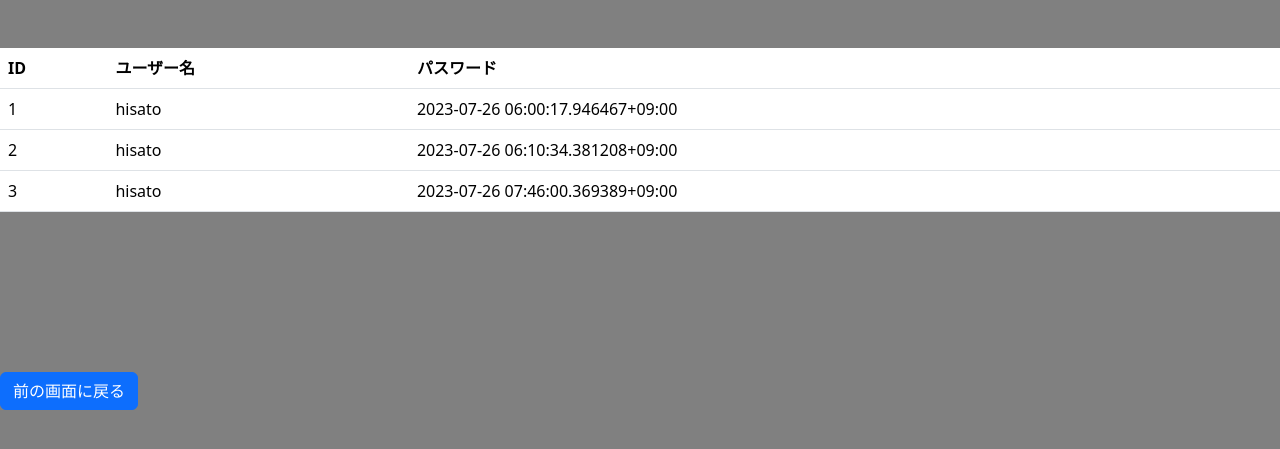
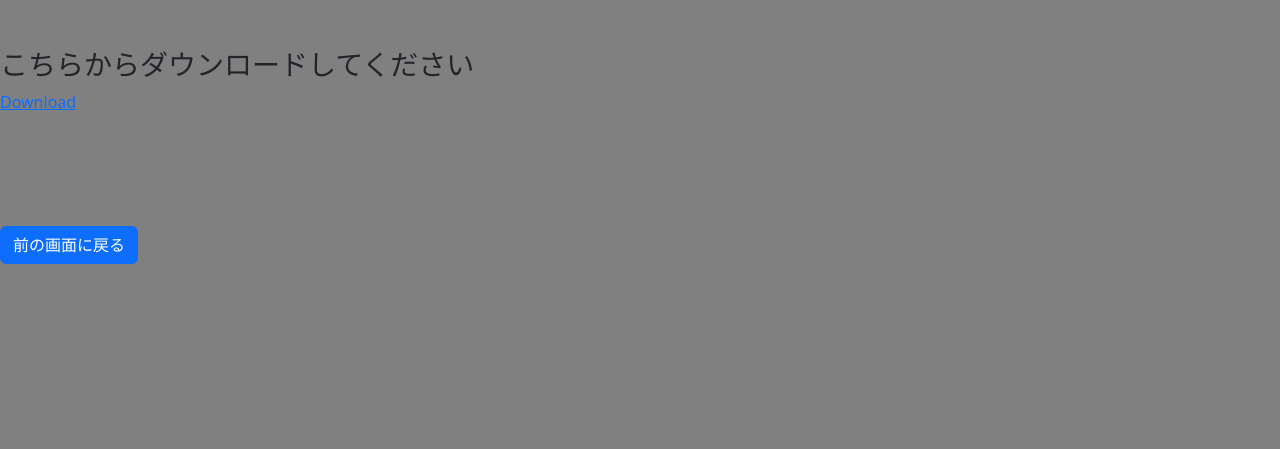
Before and after one commit to gp-morishita/gp-attendance-management-system, a Flask app: page /export_to_csv in a window 1280 px wide. Shown: the part 56-505 px from the top of the page. Run offline with Flask 3, Linux system fonts and the light colour scheme; a user stored in the database is signed in; data comes from the database, SQL or seed files in the repository; both versions use the stored data as it was after the commit; some libraries are stand-ins or nearby versions.

Commit message:
ほぼ完成

```diff
--- /dev/null
+++ b/etc/export_attendance.csv
@@ -0,0 +1,3 @@
+1, hisato, 2023-07-26 06:00:17.946467+09:00, 2023-07-26 06:00:25.194138+09:00
+2, hisato, 2023-07-26 06:10:34.381208+09:00, 2023-07-26 06:10:42.783289+09:00
+3, hisato, 2023-07-26 07:46:00.369389+09:00, 2023-07-26 07:46:03.324183+09:00
--- a/main.py
+++ b/main.py
@@ -10,7 +10,7 @@ import sqlite3
 import datetime
 import pytz
 from datetime import timedelta
-from flask import Flask, render_template, request, url_for, redirect, session, flash, abort
+from flask import Flask, render_template, request, url_for, redirect, session, flash, send_file
 from flask_paginate import Pagination, get_page_parameter
 
 
@@ -19,6 +19,9 @@ from flask_paginate import Pagination, get_page_parameter
 #管理者用パスワードを宣言する
 ADMIN_PASSWORD = "secret"
 
+#ダウンロードファイルのパスを宣言する
+DOWNLOAD_PATH = "etc/export_attendance.csv"
+
 
 
 
@@ -26,7 +29,7 @@ ADMIN_PASSWORD = "secret"
 app = flask.Flask(__name__, static_folder="static", template_folder="templates")
 
 #セッションキーを設定する
-app.config["SECRET_KEY"] = "python_flask_chatbot__session_secret_key"
+app.config["SECRET_KEY"] = "python-flask-application__session-secret-key"
 
 
 
@@ -128,9 +131,9 @@ def about():
 
 
 
-#「signup」のURLエンドポイントを定義する
-@app.route("/signup", methods=["GET", "POST"])
-def signup():
+#「signin」のURLエンドポイントを定義する
+@app.route("/signin", methods=["GET", "POST"])
+def signin():
 
     if request.method == "POST":
 
@@ -153,7 +156,7 @@ def signup():
               cur.close()
               conn.close()
 
-              return render_template("signup.html")
+              return render_template("signin.html")
 
 
        sql2 = """INSERT INTO users(usr_nm, psswrd) VALUES (?,?);"""
@@ -174,7 +177,7 @@ def signup():
     else:
 
 
-       return render_template("signup.html")
+       return render_template("signin.html")
 
 
 
@@ -342,7 +345,7 @@ def show_attendance():
 
 
        sql1 = """CREATE TABLE IF NOT EXISTS attendance (id INTEGER NOT NULL PRIMARY KEY AUTOINCREMENT,
-                                                        usr_nm TEXT NOT NULL, bgn_dttm, end_dttm);"""
+                                                        usr_nm TEXT NOT NULL, bgn_dttm TEXT NOT NULL, end_dttm TEXT NOT NULL);"""
        cur.execute(sql1)
        conn.commit()
 
@@ -374,6 +377,7 @@ def show_attendance():
 @app.route("/export_to_csv", methods=["GET"])
 def export_to_csv():
     itms = []
+    spr_itms = []
 
 
     if request.method == "GET":
@@ -398,35 +402,54 @@ def export_to_csv():
             return redirect(url_for("index"))
 
 
-       conn = sqlite3.connect("app_tmm.db")
-       cur  = conn.cursor()
+    try:
+        os.remove(DOWNLOAD_PATH)
+    except FileNotFoundError:
+        pass
 
 
-       sql1 = """CREATE TABLE IF NOT EXISTS attendance (id INTEGER NOT NULL PRIMARY KEY AUTOINCREMENT,
-                                                        usr_nm TEXT NOT NULL, bgn_dttm TEXT, end_dttm TEXT);"""
-       cur.execute(sql1)
-       conn.commit()
+    conn = sqlite3.connect("app_tmm.db")
+    cur  = conn.cursor()
 
 
-       sql2 = """SELECT * FROM attendance;"""
-       cur.execute(sql2)
+    sql1 = """CREATE TABLE IF NOT EXISTS attendance (id INTEGER NOT NULL PRIMARY KEY AUTOINCREMENT,
+                                                     usr_nm TEXT NOT NULL, bgn_dttm TEXT NOT NULL, end_dttm TEXT NOT NULL);"""
+    cur.execute(sql1)
+    conn.commit()
 
 
-       for row in cur.fetchall():
-           itms.append(row)
+    sql2 = """SELECT * FROM attendance;"""
+    cur.execute(sql2)
 
 
-       cur.close()
-       conn.close()
+    for row in cur.fetchall():
+        buf = str(row[0]) + ", " + row[1] + ", " + row[2] + ", " + row[3] +"\n"
+        spr_itms.append(buf)
 
 
-       per_pg = 8
-       pg     = request.args.get(get_page_parameter(), type=int, default=1)
-       pg_dat = itms[(pg - 1) * per_pg: pg * per_pg]
-       pgntn  = Pagination(page=pg, total=len(itms), per_page=per_pg, css_framework="bootstrap4")
+    cur.close()
+    conn.close()
 
 
-       return render_template("export_to_csv.html", pagination=pgntn, page_data=pg_dat)
+    print(spr_itms)
+
+    fl = open(DOWNLOAD_PATH, "x", encoding="UTF-8")
+
+    fl.writelines(spr_itms)
+
+    fl.close()
+
+
+    return render_template("export_to_csv.html")
+
+
+
+
+#「download」のURLエンドポイントを定義する
+@app.route("/download", methods=["GET"])
+def download():
+
+    return send_file(DOWNLOAD_PATH, as_attachment=True)
 
 
 
@@ -434,7 +457,8 @@ def export_to_csv():
 #「prompt」のURLエンドポイントを定義する
 @app.route("/prompt", methods=["GET", "POST"])
 def prompt():
-    itms = []
+    itms   = []
+    row_id = -1
 
 
     if request.method == "GET":
@@ -462,6 +486,7 @@ def prompt():
 
             return redirect(url_for("index"))
 
+
     conn = sqlite3.connect("app_tmm.db")
     cur  = conn.cursor()
 
@@ -471,40 +496,78 @@ def prompt():
     cur.execute(sql1)
     conn.commit()
 
-    if   request.form["syutaikin"] == "出勤":
-         flash("出勤時刻を記録しました")
 
-         sql2 = """INSERT INTO attendance (usr_nm, bgn_dttm) VALUES (?, ?);"""
-         crrnt_tm_in_asa_tky = datetime.datetime.now(pytz.timezone("Asia/Tokyo"))
-         cur.execute(sql2, (session["user_name"], crrnt_tm_in_asa_tky))
-         conn.commit()
+    if   request.form["attendance"] == "出勤":
 
-         print(session["user_name"])
-         print(crrnt_tm_in_asa_tky)
+         sql2 = """SELECT * FROM attendance;"""
+         cur.execute(sql2)
 
 
-         cur.close()
-         conn.close()
+         for  row in cur.fetchall():
+              if row[3] == "未決定":
+                 row_id = row[0]
 
 
-         return render_template("prompt.html", user_name=session["user_name"])
+         if   row_id == -1:
+              sql3 = """INSERT INTO attendance (usr_nm, bgn_dttm, end_dttm) VALUES (?, ?, ?);"""
+              crrnt_tm_in_asa_tky = datetime.datetime.now(pytz.timezone("Asia/Tokyo"))
+              cur.execute(sql3, (session["user_name"], crrnt_tm_in_asa_tky, "未決定"))
+              conn.commit()
+
+              cur.close()
+              conn.close()
+
+              flash("出勤日時を記録しました")
 
 
+              return render_template("prompt.html", user_name=session["user_name"])
+
+         else:
+
+              cur.close()
+              conn.close()
 
 
-    if   request.form["syutaikin"] == "退勤":
-         flash("退勤時刻を記録しました")
-
-         sql3 = """INSERT INTO attendance(usr_nm, end_dttm) VALUES (?,?);"""
-         crrnt_tm_in_asa_tky = datetime.datetime.now(pytz.timezone("Asia/Tokyo"))
-         cur.execute(sql3, (session["user_name"], crrnt_tm_in_asa_tky))
-         conn.commit()
-
-         cur.close()
-         conn.close()
+              flash("出勤日時は既に記録されています")
 
 
-         return render_template("prompt.html", user_name=session["user_name"])
+              return render_template("prompt.html", user_name=session["user_name"])
+
+
+    if   request.form["attendance"] == "退勤":
+
+         sql4 = """SELECT * FROM attendance;"""
+         cur.execute(sql4)
+
+
+         for  row in cur.fetchall():
+              if row[3] == "未決定":
+                 row_id = row[0]
+
+
+         if   row_id != -1:
+              sql5 = """UPDATE attendance SET usr_nm=?, end_dttm=? WHERE id=?;"""
+              crrnt_tm_in_asa_tky = datetime.datetime.now(pytz.timezone("Asia/Tokyo"))
+              cur.execute(sql5, (session["user_name"], crrnt_tm_in_asa_tky, row_id))
+              conn.commit()
+
+              cur.close()
+              conn.close()
+
+
+              flash("退勤日時を記録しました")
+
+
+              return render_template("prompt.html", user_name=session["user_name"])
+
+
+         else:
+
+              flash("出勤日時が記録されていません")
+
+
+              return render_template("prompt.html", user_name=session["user_name"])
+
 
 
 
--- a/static/styles.css
+++ b/static/styles.css
@@ -15,14 +15,7 @@ text-align: center;
 background: black;
 }
 
-.safe_message_text {
-color: white;
-font-size: 16px;
-text-align: center;
-background: midnightblue;
-}
-
-.caution_message_text {
+.flash_message_text {
 color: white;
 font-size: 16px;
 text-align: center;
@@ -128,6 +121,11 @@ height: 300px;
 }
 
 
+.RealtimeClockArea2 {
+font-size: 28px;
+}
+
+
 br {
 visibility: hidden;
 }
--- a/templates/admin_login.html
+++ b/templates/admin_login.html
@@ -74,7 +74,7 @@ font-weight: bold;
 {% with messages = get_flashed_messages() %}
 {% if messages %}
 {% for message in messages %}
-<p class="caution_message_text">{{message}}</p>
+<p class="flash_message_text">{{message}}</p>
 {% endfor %}
 {% endif %}
 {% endwith %}
--- a/templates/byebye.html
+++ b/templates/byebye.html
@@ -50,7 +50,7 @@
 {% with messages = get_flashed_messages() %}
 {% if messages %}
 {% for message in messages %}
-<p class="caution_message_text">{{message}}</p>
+<p class="flash_message_text">{{message}}</p>
 {% endfor %}
 {% endif %}
 {% endwith %}
--- a/templates/export_to_csv.html
+++ b/templates/export_to_csv.html
@@ -29,27 +29,8 @@
 </header>
 <br>
 <br>
-<table class="table">
-<thead>
-<tr>
-<th scope="col1">ID</th>
-<th scope="col1">ユーザー名</th>
-<th scope="col1">パスワード</th>
-</tr>
-</thead>
-<tbody>
-{% for item in page_data %}
-<tr>
-<td>{{item[0]}}</td>
-<td>{{item[1]}}</td>
-<td>{{item[2]}}</td>
-</tr>
-{% endfor %}
-</tbody>
-</table>
-<br>
-<br>
-{{pagination.links}}
+<h3>こちらからダウンロードしてください</h3>
+<p> <a href="{{url_for('download')}}">Download</a></p>
 <br>
 <br>
 <br>
--- a/templates/index.html
+++ b/templates/index.html
@@ -87,7 +87,7 @@ font-weight: bold;
 {% with messages = get_flashed_messages() %}
 {% if messages %}
 {% for message in messages %}
-<p class="caution_message_text">{{message}}</p>
+<p class="flash_message_text">{{message}}</p>
 {% endfor %}
 {% endif %}
 {% endwith %}
--- a/templates/signin.html
+++ b/templates/signin.html
@@ -77,7 +77,7 @@ font-weight: bold;
 {% with messages = get_flashed_messages() %}
 {% if messages %}
 {% for message in messages %}
-<p class="caution_message_text">{{message}}</p>
+<p class="flash_message_text">{{message}}</p>
 {% endfor %}
 {% endif %}
 {% endwith %}
--- a/templates/signout.html
+++ b/templates/signout.html
@@ -77,7 +77,7 @@ font-weight: bold;
 {% with messages = get_flashed_messages() %}
 {% if messages %}
 {% for message in messages %}
-<p class="caution_message_text">{{message}}</p>
+<p class="flash_message_text">{{message}}</p>
 {% endfor %}
 {% endif %}
 {% endwith %}
```
Also changed, not shown: templates/prompt.html (+7 -9 lines), templates/show_attendance.html (+7 -5 lines), templates/show_users.html (+10 -10 lines), templates/usage.html (+12 -12 lines), app_tmm.db.
